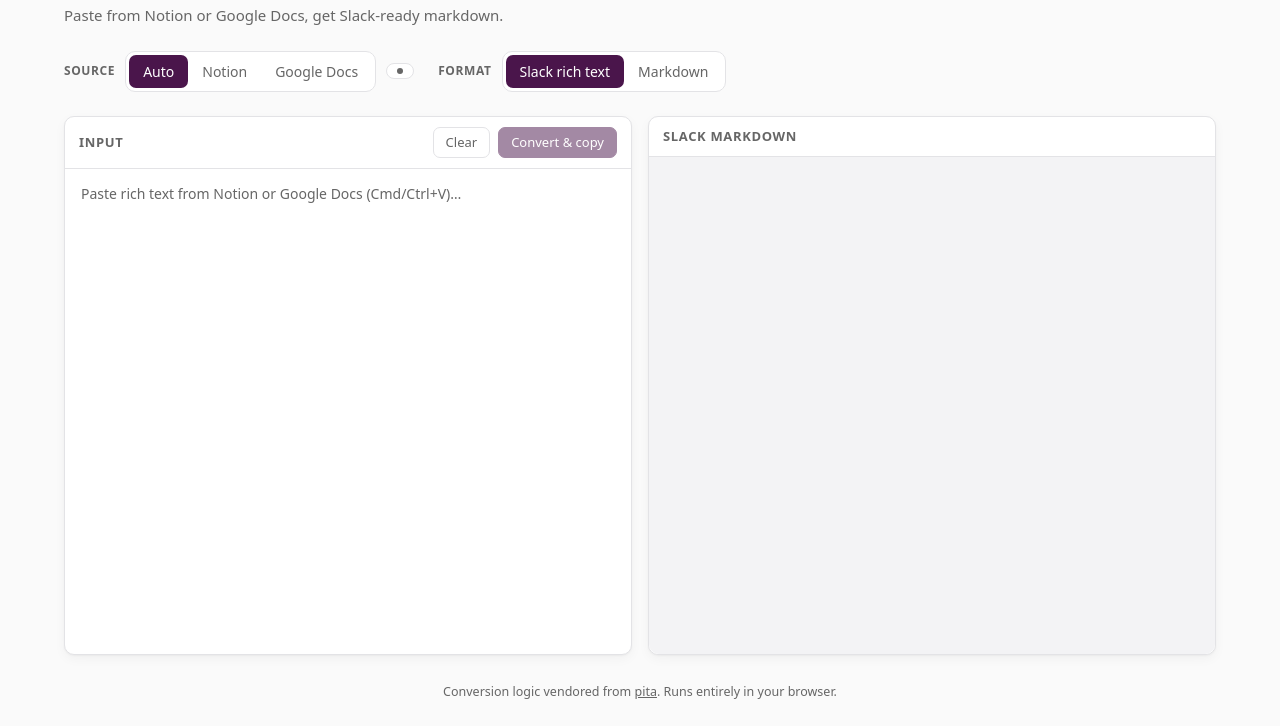
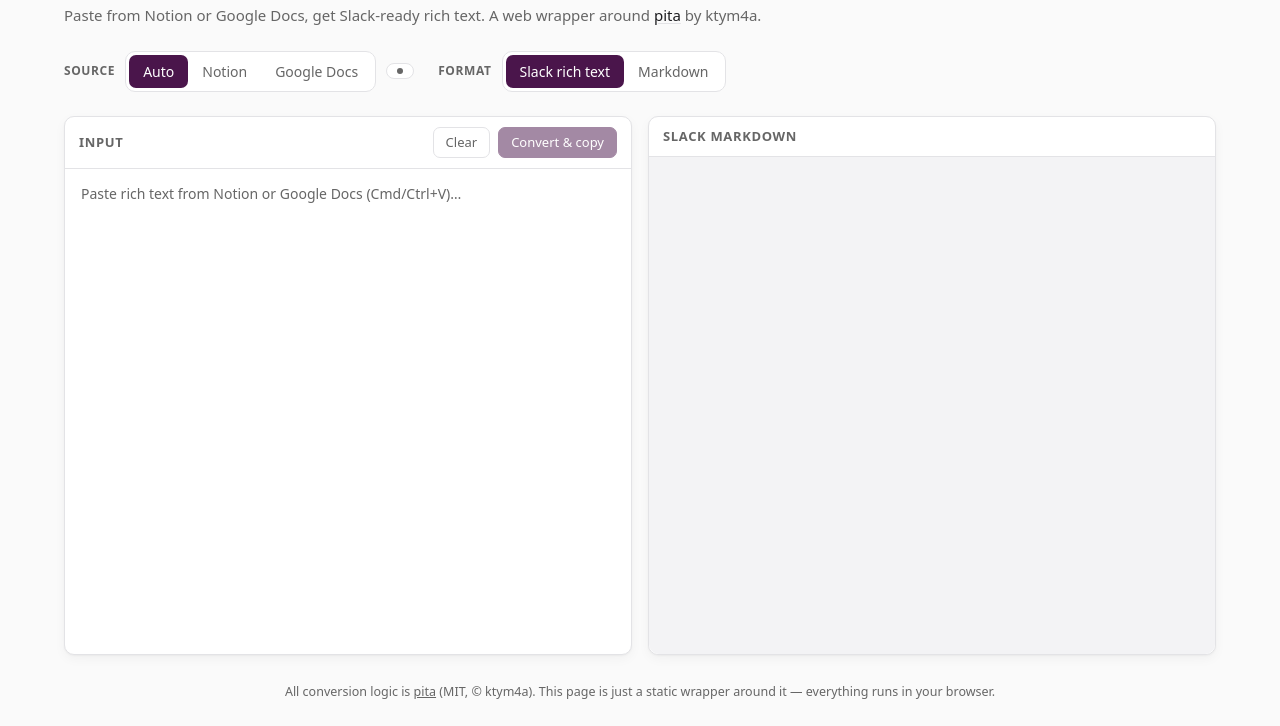
Before and after one commit to khugo/pita-web, a website built with Vite: page index.html in a window 1280 px wide. Shown: the part 74-800 px from the top of the page. Built offline with nearby package versions, Linux system fonts and the light colour scheme.

Commit message:
Improve attribution

```diff
--- a/index.html
+++ b/index.html
@@ -11,7 +11,10 @@
       <header class="header">
         <h1>Pita Web</h1>
         <p class="tagline">
-          Paste from Notion or Google Docs, get Slack-ready markdown.
+          Paste from Notion or Google Docs, get Slack-ready rich text.
+          A web wrapper around
+          <a href="https://github.com/ktym4a/pita" target="_blank" rel="noreferrer">pita</a>
+          by ktym4a.
         </p>
       </header>
 
@@ -82,9 +85,9 @@
 
       <footer class="footer">
         <small>
-          Conversion logic vendored from
-          <a href="https://github.com/ktym4a/pita" target="_blank" rel="noreferrer">pita</a>.
-          Runs entirely in your browser.
+          All conversion logic is
+          <a href="https://github.com/ktym4a/pita" target="_blank" rel="noreferrer">pita</a>
+          (MIT, © ktym4a). This page is just a static wrapper around it — everything runs in your browser.
         </small>
       </footer>
     </main>
--- a/src/styles.css
+++ b/src/styles.css
@@ -80,6 +80,17 @@ body {
 .tagline {
   margin: 0;
   color: var(--fg-muted);
+}
+
+.tagline a {
+  color: var(--fg);
+  text-decoration: underline;
+  text-decoration-color: var(--border);
+  text-underline-offset: 2px;
+}
+
+.tagline a:hover {
+  text-decoration-color: var(--accent);
 }
 
 .controls {
```
Also changed, not shown: README.md.
